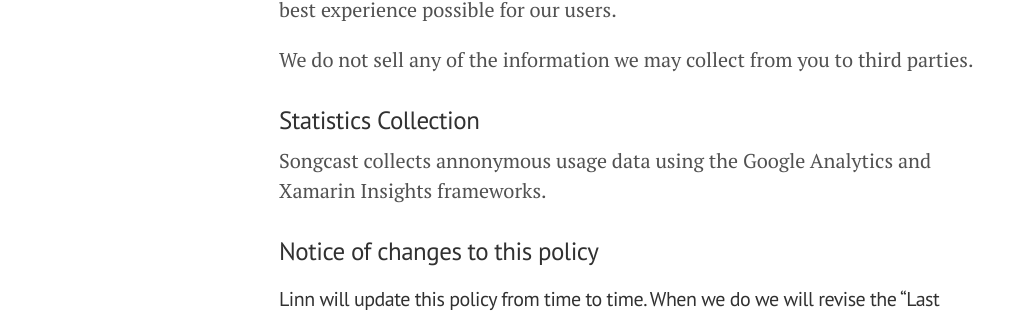
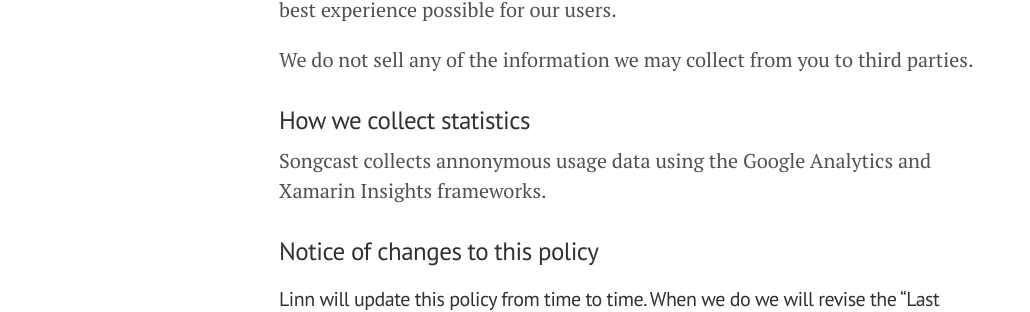
Before and after one commit to linn/songcast.site, a Jekyll site: the page built from privacy.md, in a window 1280 px wide. Shown: the part 1948-2260 px from the top of the page, without its empty margins (1-1031 px from the left). Built offline with Jekyll 4.4.1, drawn with Linux system fonts in a browser that asks for light colours.

Commit message:
Update privacy.md

```diff
--- a/privacy.md
+++ b/privacy.md
@@ -36,7 +36,7 @@ Linn collects information from your Linn system because it helps us better under
 
 We do not sell any of the information we may collect from you to third parties.
 
-### Statistics Collection
+### How we collect statistics
 
 Songcast collects annonymous usage data using the Google Analytics and Xamarin Insights frameworks.
 
```
